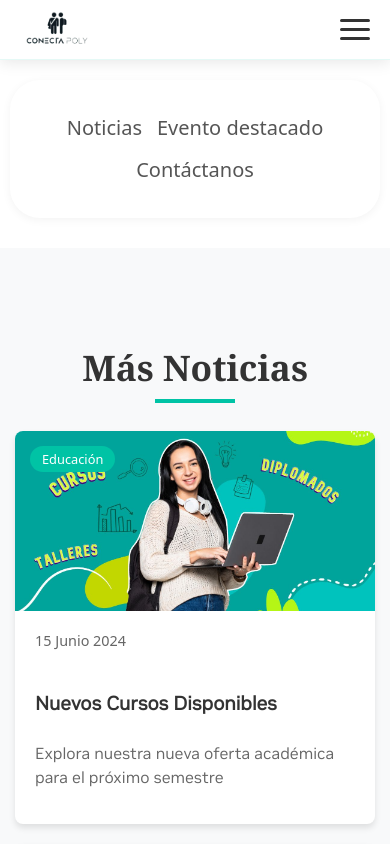
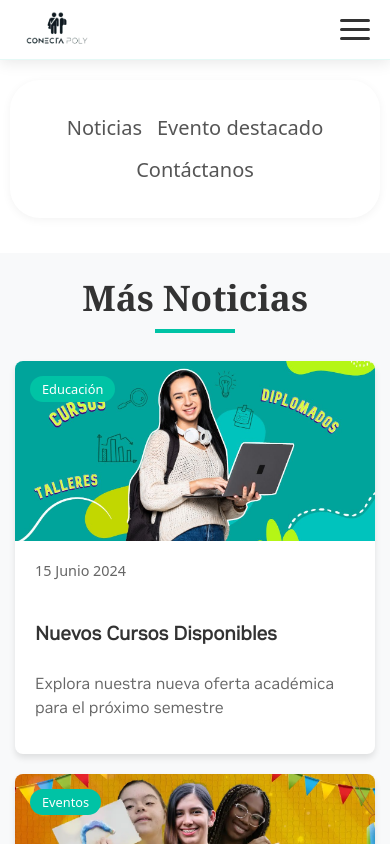
Before and after one commit to Migumi-07/Conecta-Poly, a React (Create React App) app: page /Home in a window 390 px wide. Shown: the top 844 px of the page. Built offline with nearby package versions, Linux system fonts and the light colour scheme.

Commit message:
Solución al titulo de noticias

```diff
--- a/src/styles/Home/NewsGrid.css
+++ b/src/styles/Home/NewsGrid.css
@@ -172,7 +172,7 @@
 
 @media (max-width: 480px) {
   .news-grid-section {
-    padding: 40px 15px;
+    padding: 0px 15px;
   }
 
   .news-image-container {
```
